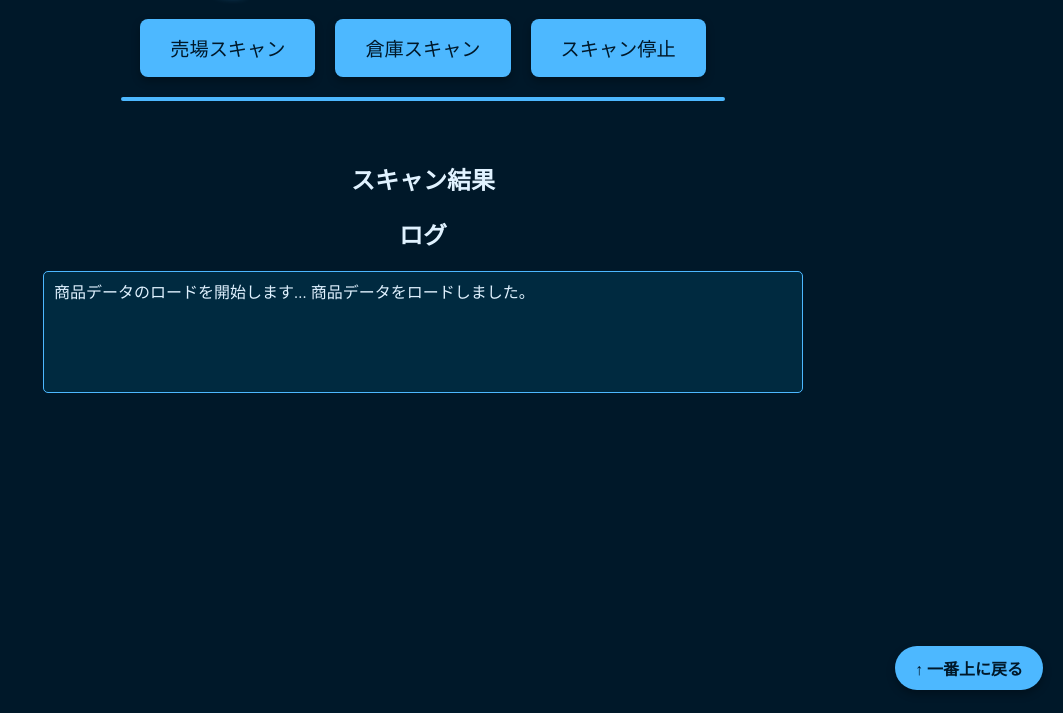
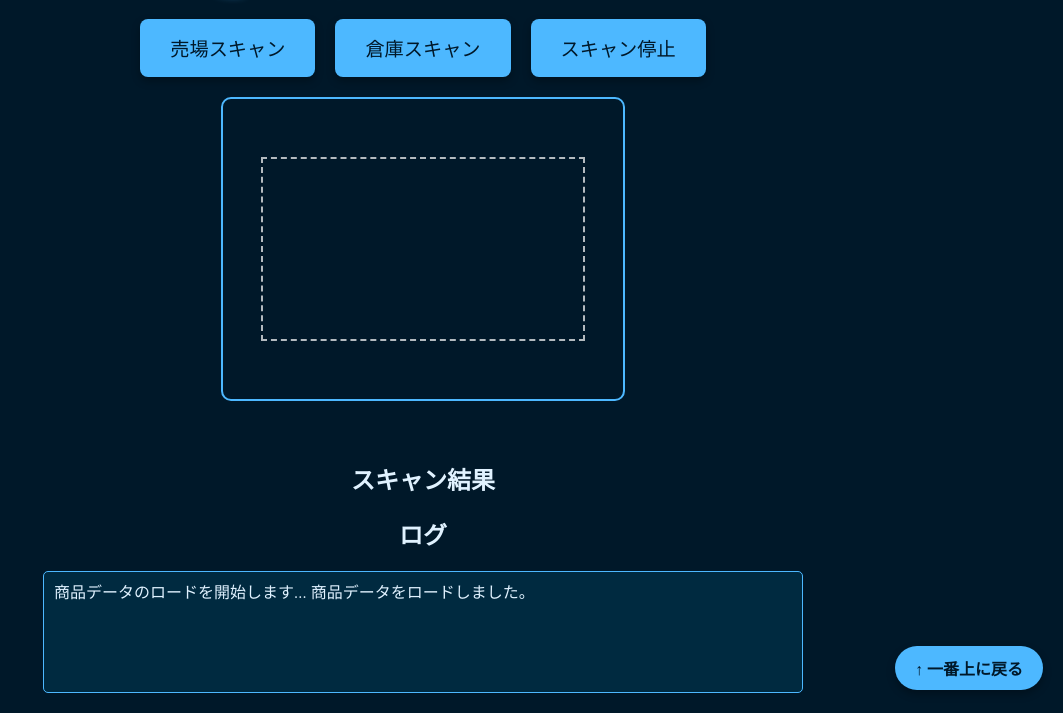
Before and after one commit to koujisawayama/picup25, a plain HTML site: page index.html in a window 1280 px wide. Shown: the part 90-803 px from the top of the page, without its empty margins (217-1280 px from the left). Drawn offline with Linux system fonts and the light colour scheme.

Commit message:
Update index.html

```diff
--- a/index.html
+++ b/index.html
@@ -44,11 +44,23 @@
         }
         #reader {
             width: 100%;
-            max-width: 600px;
+            max-width: 400px; /* スキャンの横幅を調整 */
+            height: 300px; /* スキャンの高さを調整 */
             margin: 20px auto;
             border: 2px solid #4db8ff;
             border-radius: 10px;
             overflow: hidden;
+            position: relative; /* ガイド表示のためにposition: relative; を追加 */
+        }
+        #scan-guide {
+            position: absolute;
+            top: 50%;
+            left: 50%;
+            width: 80%; /* ガイドの横幅 */
+            height: 60%; /* ガイドの高さ */
+            border: 2px dashed rgba(255, 255, 255, 0.7);
+            transform: translate(-50%, -50%);
+            pointer-events: none; /* ガイドがクリックイベントを邪魔しないように */
         }
         #status {
             margin-top: 10px;
@@ -142,7 +154,9 @@
         <button onclick="stopScanning()">スキャン停止</button>
     </div>
 
-    <div id="reader"></div>
+    <div id="reader">
+        <div id="scan-guide"></div> <!-- スキャンガイドを追加 -->
+    </div>
     <div id="status"></div>
 
     <h2>スキャン結果</h2>
```
